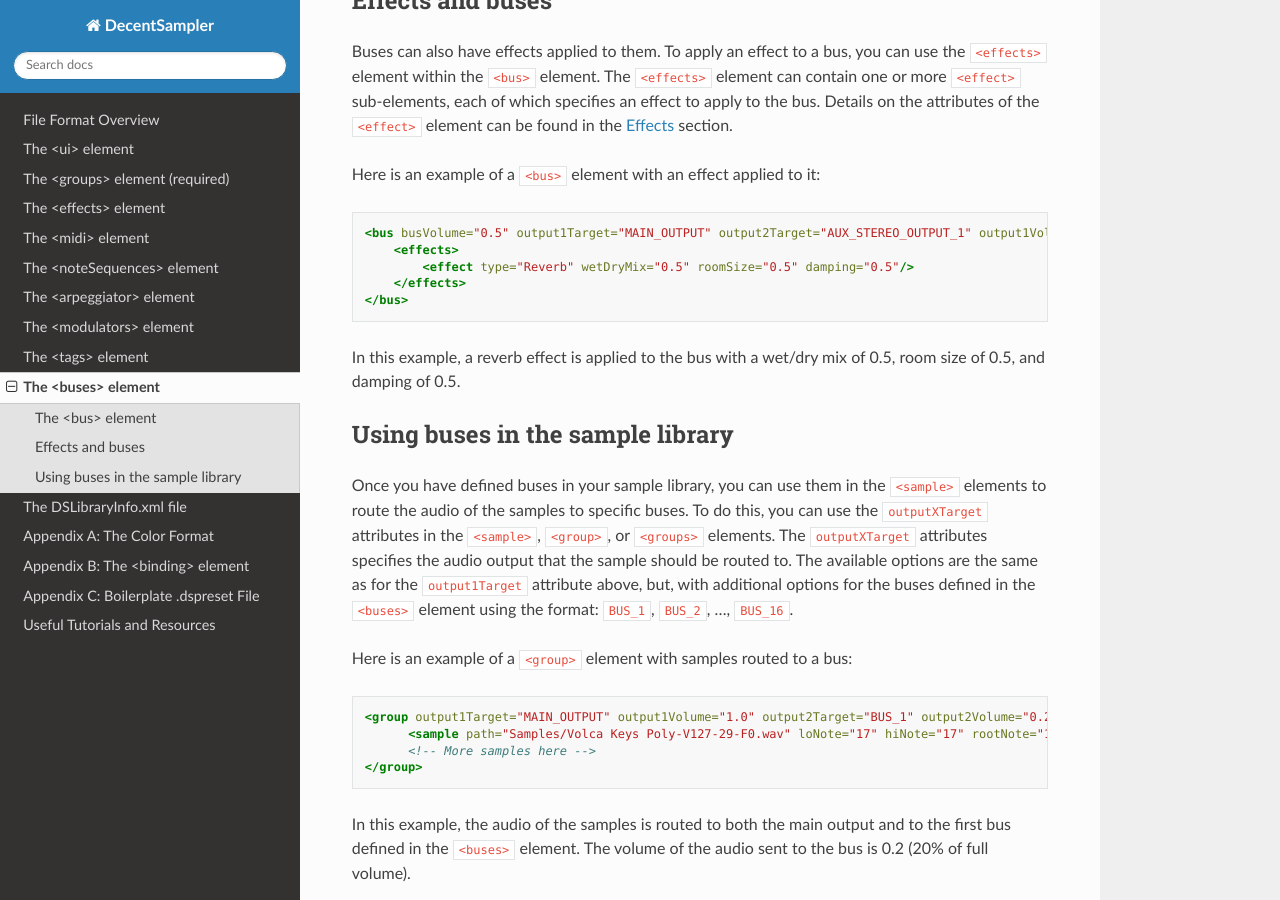
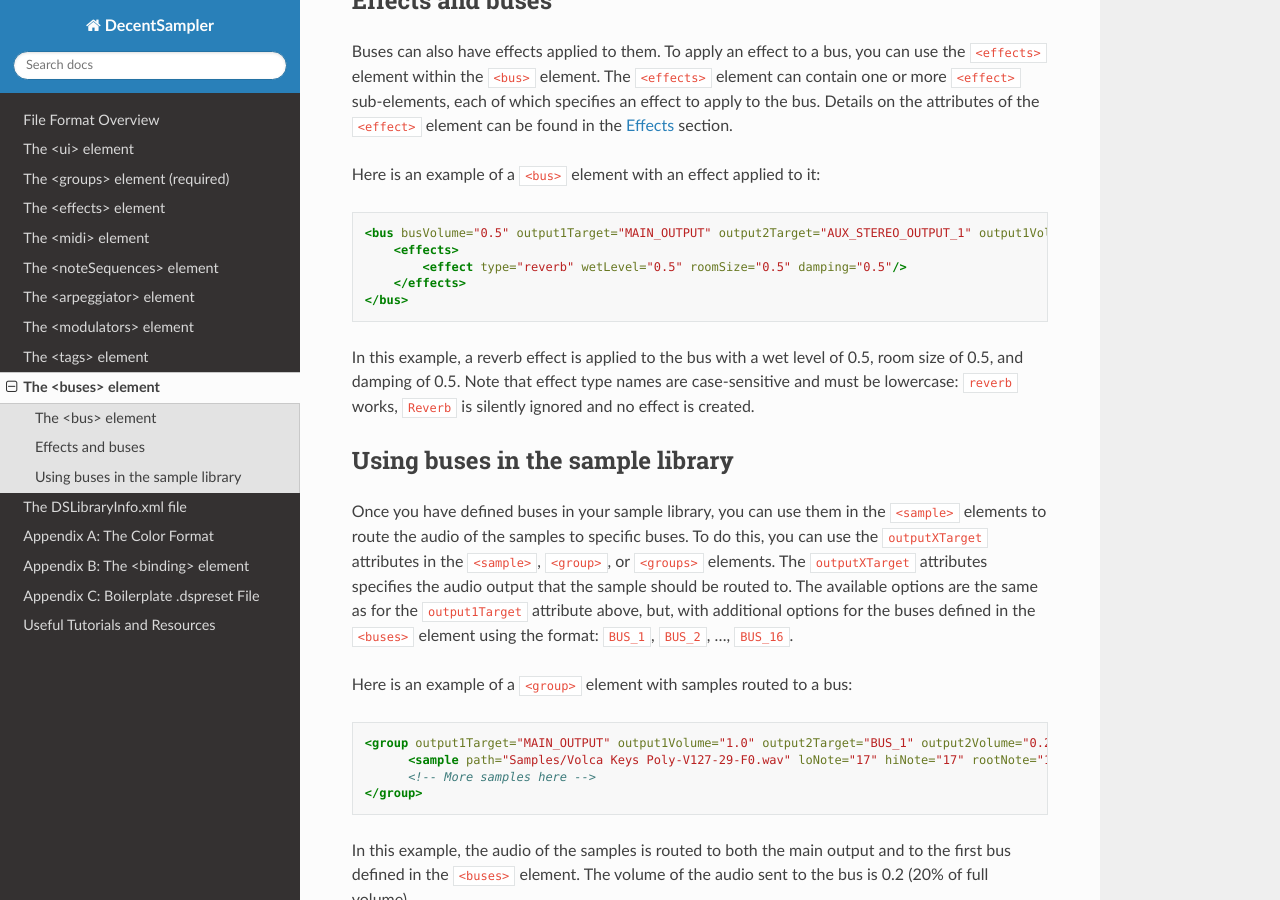
Before and after one commit to DecentSamples/DecentSampler-Developers-Guide, a Sphinx documentation site: the page built from docs/source/the-buses-element.md, in a window 1280 px wide and 900 px high, scrolled down 1945 px. Built offline with Sphinx 7.4.7 and the Read the Docs theme 3.1.0, drawn with Linux system fonts in a browser that asks for light colours.

Commit message:
Fix the bus reverb example, which could never have worked
The example used type="Reverb" and wetDryMix. Effect types are matched
case-sensitively, so "Reverb" matches nothing and no effect is created, and
the reverb's wet control is wetLevel rather than wetDryMix. Anyone copying
this got silence and no error.

This was the only place in the guide with either mistake.

Came up at https://www.decentsamples.com/qa/640

````diff
--- a/docs/source/the-buses-element.md
+++ b/docs/source/the-buses-element.md
@@ -43,12 +43,12 @@ Here is an example of a `<bus>` element with an effect applied to it:
 ```xml
 <bus busVolume="0.5" output1Target="MAIN_OUTPUT" output2Target="AUX_STEREO_OUTPUT_1" output1Volume="0.8" output2Volume="0.5">
     <effects>
-        <effect type="Reverb" wetDryMix="0.5" roomSize="0.5" damping="0.5"/>
+        <effect type="reverb" wetLevel="0.5" roomSize="0.5" damping="0.5"/>
     </effects>
 </bus>
 ```
 
-In this example, a reverb effect is applied to the bus with a wet/dry mix of 0.5, room size of 0.5, and damping of 0.5.
+In this example, a reverb effect is applied to the bus with a wet level of 0.5, room size of 0.5, and damping of 0.5. Note that effect type names are case-sensitive and must be lowercase: `reverb` works, `Reverb` is silently ignored and no effect is created.
 
 ## Using buses in the sample library
 
````
